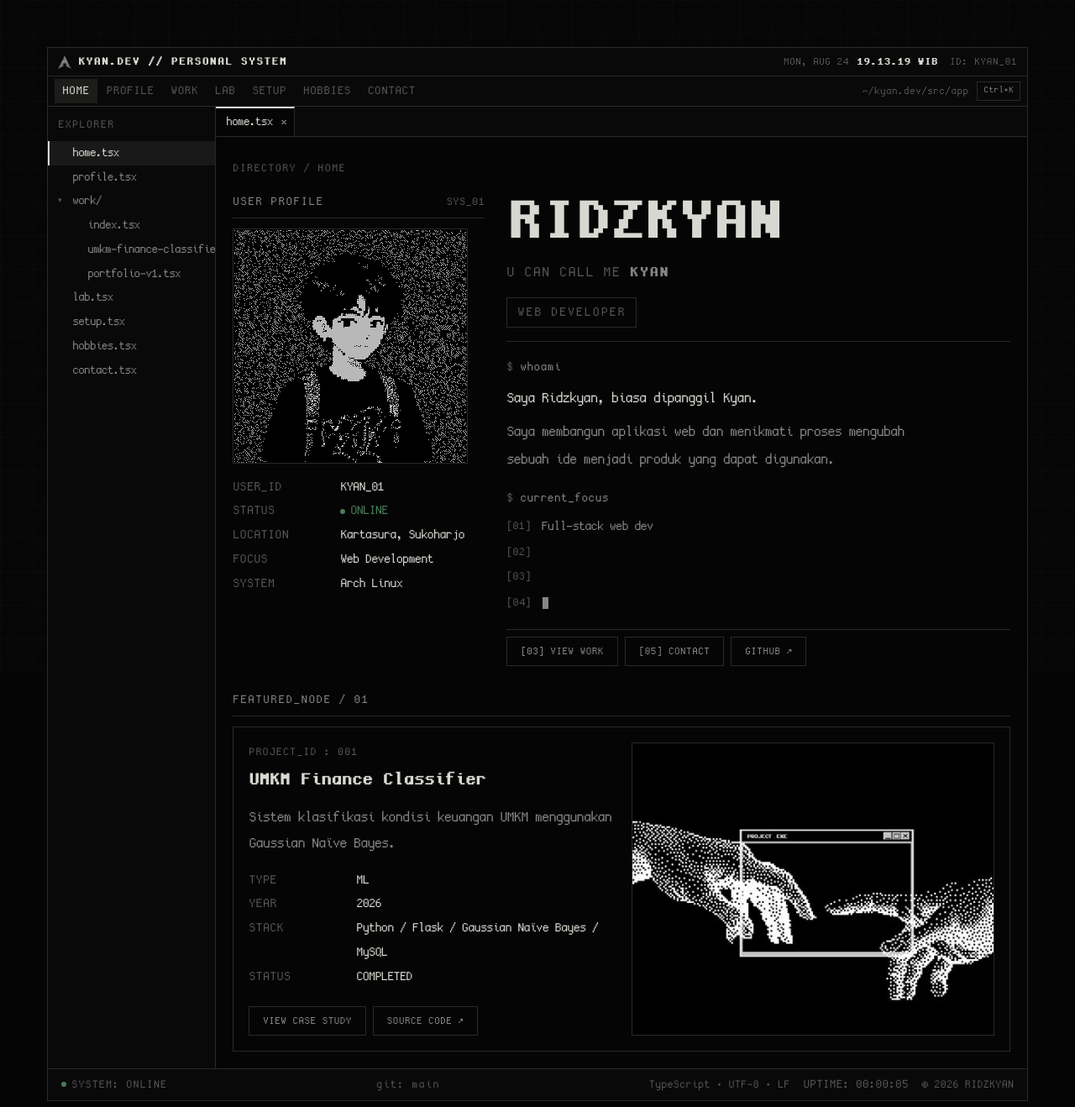
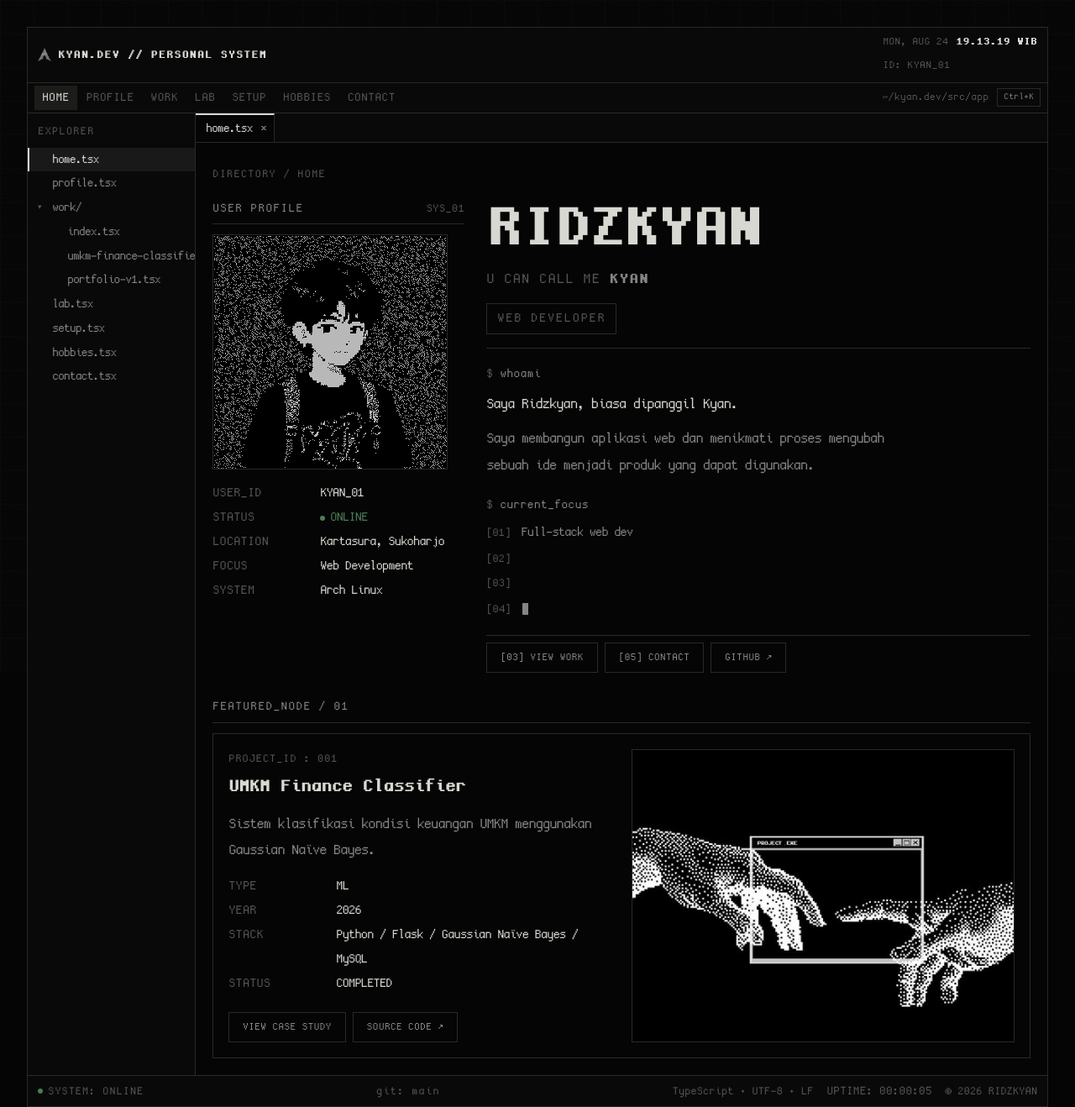
Before and after one commit to kianlabs/portofolio, a Next.js app: page / in a window 1280 px wide. Shown: the whole page at 84% size. Built offline with nearby package versions, Linux system fonts and the light colour scheme.

Commit message:
fix: mobile responsiveness for header, status bar, and frame margins

```diff
--- a/app/globals.css
+++ b/app/globals.css
@@ -112,8 +112,8 @@ body::after {
 .system-frame {
   position: relative;
   z-index: 10;
-  margin: 32px;
-  min-height: calc(100vh - 64px);
+  margin: 10px;
+  min-height: calc(100vh - 20px);
   display: flex;
   flex-direction: column;
   border: 1px solid var(--border);
@@ -121,8 +121,8 @@ body::after {
 
 @media (min-width: 1024px) {
   .system-frame {
-    margin: 56px;
-    min-height: calc(100vh - 112px);
+    margin: 32px;
+    min-height: calc(100vh - 64px);
   }
 }
 
@@ -363,6 +363,71 @@ textarea.sys-input {
   width: 9px;
   height: 9px;
   border: 1px solid var(--border);
+}
+
+/* ── RESPONSIVE HEADER / STATUS BAR ── */
+.sys-header-inner {
+  padding: 6px 12px;
+  display: flex;
+  align-items: center;
+  justify-content: space-between;
+  gap: 10px;
+}
+
+.sys-header-title {
+  font-size: 14px;
+  font-weight: 700;
+  letter-spacing: 0.12em;
+  color: var(--text-main);
+  font-family: var(--font-mono);
+  white-space: nowrap;
+}
+
+.header-id {
+  font-size: 13px;
+  letter-spacing: 0.1em;
+  color: var(--text-dim);
+  white-space: nowrap;
+}
+
+.clock-date { color: var(--text-dim); }
+
+.clock-time {
+  color: var(--text-main);
+  font-weight: 700;
+}
+
+.status-bar-inner {
+  display: flex;
+  align-items: center;
+  justify-content: space-between;
+  gap: 8px;
+  flex-wrap: wrap;
+}
+
+@media (max-width: 767px) {
+  .sys-header-title {
+    font-size: 11px;
+    letter-spacing: 0.08em;
+  }
+
+  .header-id {
+    display: none;
+  }
+
+  .sys-header-meta {
+    margin-left: auto;
+  }
+}
+
+@media (max-width: 420px) {
+  .clock-date {
+    display: none;
+  }
+
+  .sys-header-title {
+    font-size: 10px;
+  }
 }
 
 /* ── COMMAND PALETTE ── */
--- a/app/page.tsx
+++ b/app/page.tsx
@@ -56,7 +56,7 @@ export default function Home() {
               {/* big name */}
               <h1
                 style={{
-                  fontSize: "clamp(40px, 6vw, 72px)",
+                  fontSize: "clamp(30px, 9vw, 72px)",
                   fontWeight: 700,
                   letterSpacing: "0.03em",
                   color: "var(--text-main)",
--- a/components/LocalClock.tsx
+++ b/components/LocalClock.tsx
@@ -31,8 +31,8 @@ export default function LocalClock() {
 
   return (
     <span style={{ display: "flex", alignItems: "center", gap: "10px", fontSize: "13px", letterSpacing: "0.08em", color: "var(--text-dim)", fontVariantNumeric: "tabular-nums", textTransform: "uppercase" }}>
-      <span>{dateStr}</span>
-      <span style={{ color: "var(--text-main)", fontWeight: 700 }}>{timeStr} WIB</span>
+      <span className="clock-date">{dateStr}</span>
+      <span className="clock-time">{timeStr} WIB</span>
     </span>
   );
 }
--- a/components/StatusBar.tsx
+++ b/components/StatusBar.tsx
@@ -6,12 +6,10 @@ export default function StatusBar() {
       style={{
         borderTop: "1px solid var(--border)",
         backgroundColor: "var(--bg-panel)",
-        padding: "6px 16px",
-        display: "flex",
-        alignItems: "center",
-        justifyContent: "space-between",
+        padding: "6px 12px",
         flexShrink: 0,
       }}
+      className="status-bar-inner"
       role="contentinfo"
     >
       <span style={{ fontSize: "14px", letterSpacing: "0.12em", color: "var(--text-dim)", display: "flex", alignItems: "center", gap: "6px" }}>
--- a/components/SystemHeader.tsx
+++ b/components/SystemHeader.tsx
@@ -4,7 +4,7 @@ import LocalClock from "./LocalClock";
 export default function SystemHeader() {
   return (
     <header style={{ backgroundColor: "var(--bg-panel)", borderBottom: "1px solid var(--border)", flexShrink: 0 }}>
-      <div style={{ padding: "5px 12px", display: "flex", alignItems: "center", gap: "14px" }}>
+      <div className="sys-header-inner">
         <div style={{ display: "flex", alignItems: "center", gap: "8px" }}>
           <Image
             src="/archlinux.svg"
@@ -13,13 +13,11 @@ export default function SystemHeader() {
             height={16}
             style={{ filter: "grayscale(1) contrast(1.15)", opacity: 0.9 }}
           />
-          <span style={{ fontSize: "14px", fontWeight: 700, letterSpacing: "0.12em", color: "var(--text-main)", fontFamily: "var(--font-mono)" }}>
-            KYAN.DEV // PERSONAL SYSTEM
-          </span>
+          <span className="sys-header-title">KYAN.DEV // PERSONAL SYSTEM</span>
         </div>
-        <div style={{ marginLeft: "auto", display: "flex", flexDirection: "row", alignItems: "center", gap: "14px" }}>
+        <div className="sys-header-meta">
           <LocalClock />
-          <span style={{ fontSize: "13px", letterSpacing: "0.1em", color: "var(--text-dim)" }}>ID: KYAN_01</span>
+          <span className="header-id">ID: KYAN_01</span>
         </div>
       </div>
     </header>
```
Also changed, not shown: 1 other file (tests, documents, lock files or other folders).
